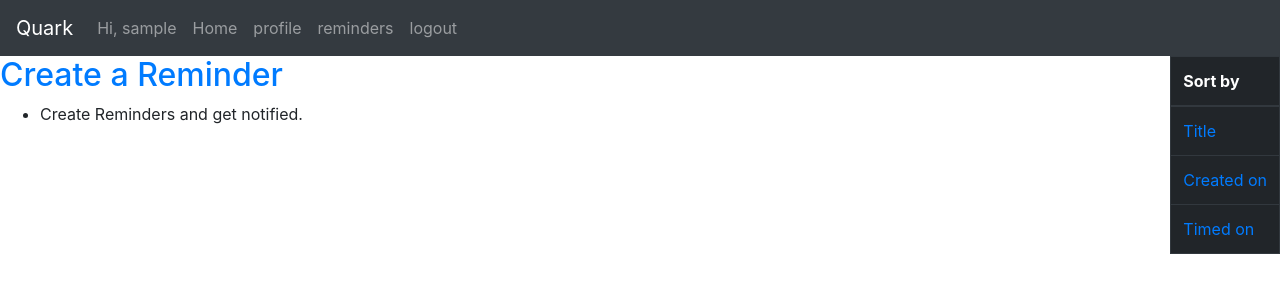
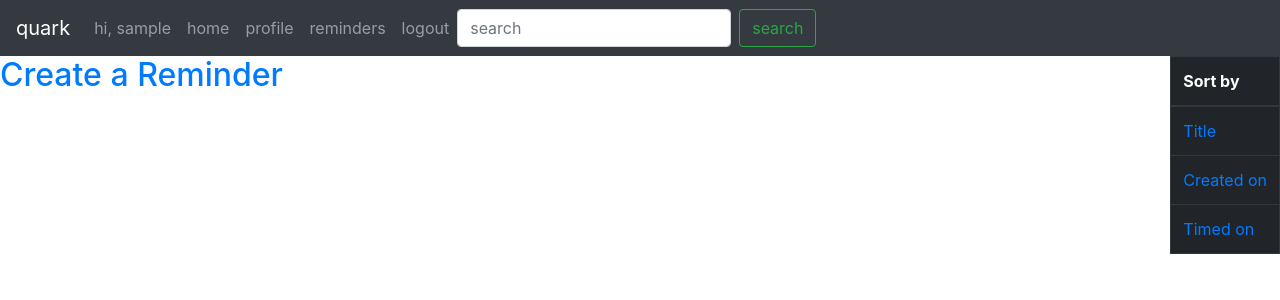
Before and after one commit to anashfire0/quark, a Django app: page /reminders/ in a window 1280 px wide. Shown: the top 300 px of the page. Run offline with Django 3.2, Linux system fonts and the light colour scheme; the visitor is signed in with stand-in values (Sample User, id 1); data that the repository does not hold is empty; parts of the project's set-up code (start-up, migrations or seed data) failed here and were passed over; some libraries are stand-ins or nearby versions.

Commit message:
search implemented

```diff
--- a/reminder/templates/reminder/reminder_list.html
+++ b/reminder/templates/reminder/reminder_list.html
@@ -27,11 +27,12 @@
 		</tbody>
 	</table>
 </div>
-<h2><a href="{% url 'reminder:create_reminder' %}">Create a Reminder</a></h2>
-
+<div class="messages">
 	{% for message in messages %}
 		<p>{{ message }}</p>
 	{% endfor %}
+</div>
+<h2><a href="{% url 'reminder:create_reminder' %}">Create a Reminder</a></h2>
 
 	<ul>
 	{% for reminder in reminders %}
@@ -56,8 +57,6 @@
 				<i style="color:green;" class="fas fa-envelope-open"></i>
 			</li>
 	{% endif %}
-	{% empty %}
-			<li>Create Reminders and get notified.</li>
 	{% endfor %}
 		</ul>
 
--- a/reminder/views.py
+++ b/reminder/views.py
@@ -29,6 +29,15 @@ class ReminderListView(LoginRequiredMixin, generic.ListView):
         # raka.apply_async(('Kan hai re raka',), countdown=2)
         sort_by = request.GET.get('sort_by', 'timed_on')
         self.queryset = get_user(request).reminders.order_by(sort_by)
+
+        if request.GET.get('reminder_search', None):
+            self.queryset = get_user(request).reminders.filter(title__icontains=request.GET.get('reminder_search'))
+            if not self.queryset.exists():
+                messages.error(request, 'Not Found')
+                # self.object_list = None #to use get_context_data
+                # self.get_context_data(search_empty=
+                #     'Did not find any title containing'
+                #     f'{request.GET.get("reminder_search")}.')
         return super().get(request, *args, **kwargs)
 
 
--- a/templates/quark_base.html
+++ b/templates/quark_base.html
@@ -15,22 +15,47 @@
 </head>
 <body>
 	<header>
-	<nav class="navbar navbar-expand-lg navbar-dark bg-dark">
+		<!--<nav class="navbar navbar-expand-lg navbar-dark bg-dark">
 		  <a class="navbar-brand" href="#">Quark</a>
-	  <button class="navbar-toggler" type="button" data-toggle="collapse" data-target="#navbarNav" aria-controls="navbarNav" aria-expanded="false" aria-label="Toggle navigation">
+		  <button class="navbar-toggler" type="button" data-toggle="collapse" data-target="#navbarTogglerDemo02" aria-controls="navbarTogglerDemo02" aria-expanded="false" aria-label="Toggle navigation">
 		    <span class="navbar-toggler-icon"></span>
 		  </button>
-	  <div class="collapse navbar-collapse" id="navbarNav">
+
+		  <div class="collapse navbar-collapse" id="navbarTogglerDemo02">
+		    <ul class="navbar-nav mr-auto mt-2 mt-lg-0">
+		      <li class="nav-item active">
+		        <a class="nav-link" href="#">Home <span class="sr-only">(current)</span></a>
+		      </li>
+		      <li class="nav-item">
+		        <a class="nav-link" href="#">Link</a>
+		      </li>
+		      <li class="nav-item">
+		        <a class="nav-link disabled" href="#">Disabled</a>
+		      </li>
+		    </ul>
+		    <form class="form-inline my-2 my-lg-0">
+		      <input class="form-control mr-sm-2" type="search" placeholder="Search">
+		      <button class="btn btn-outline-success my-2 my-sm-0" type="submit">Search</button>
+		    </form>
+		  </div>
+		</nav>
+</header>-->
+	<nav class="navbar navbar-expand-lg navbar-dark bg-dark">
+	  <a class="navbar-brand" href="{% url 'home' %}">quark</a>
+	  <button class="navbar-toggler" type="button" data-toggle="collapse" data-target="#navbartoggledemo3" aria-controls="navbarnav" aria-expanded="false" aria-label="toggle navigation">
+	    <span class="navbar-toggler-icon"></span>
+	  </button>
+	  <div class="collapse navbar-collapse" id="#navbartoggledemo3">
 	    <ul class="navbar-nav">
     		{% if user.is_authenticated %}
 					<li class="nav-item">
 						<span class="nav-link">
-							Hi, {{ user.username }}
+							hi, {{ user.username }}
 						</span>
 				  </li>
 			  {% endif %}
 	      <li class="nav-item">
-	        <a class="nav-link" href="{% url 'home' %}">Home </a>
+	        <a class="nav-link" href="{% url 'home' %}">home </a>
 	      </li>
     		{% if user.is_authenticated %}
 					<li class="nav-item">
@@ -47,13 +72,16 @@
 						<a class="nav-link" href="{% url 'users:login' %}?next={{ request.path }}">login</a>
 					</li>
 					<li class="nav-item">
-					<a class="nav-link" href="{% url 'users:signup' %}">Sign Up</a>
+						<a class="nav-link" href="{% url 'users:signup' %}">sign up</a>
 					</li>
 				{% endif %}
+			    <form class="form-inline my-2 my-lg-0">
+				    <input name="reminder_search" class="form-control mr-sm-2" type="search" placeholder="search">
+			      <button class="btn btn-outline-success my-2 my-sm-0" type="submit">search</button>
+			    </form>
 	    </ul>
 	  </div>
 		</nav>
-	</header>
 		{% block content %}
 	{% endblock content %}
 <script src="https://code.jquery.com/jquery-3.2.1.slim.min.js" integrity="sha384-KJ3o2DKtIkvYIK3UENzmM7KCkRr/rE9/Qpg6aAZGJwFDMVNA/GpGFF93hXpG5KkN" crossorigin="anonymous"></script>
```
Lines whose indentation alone changed are shown as unchanged.
